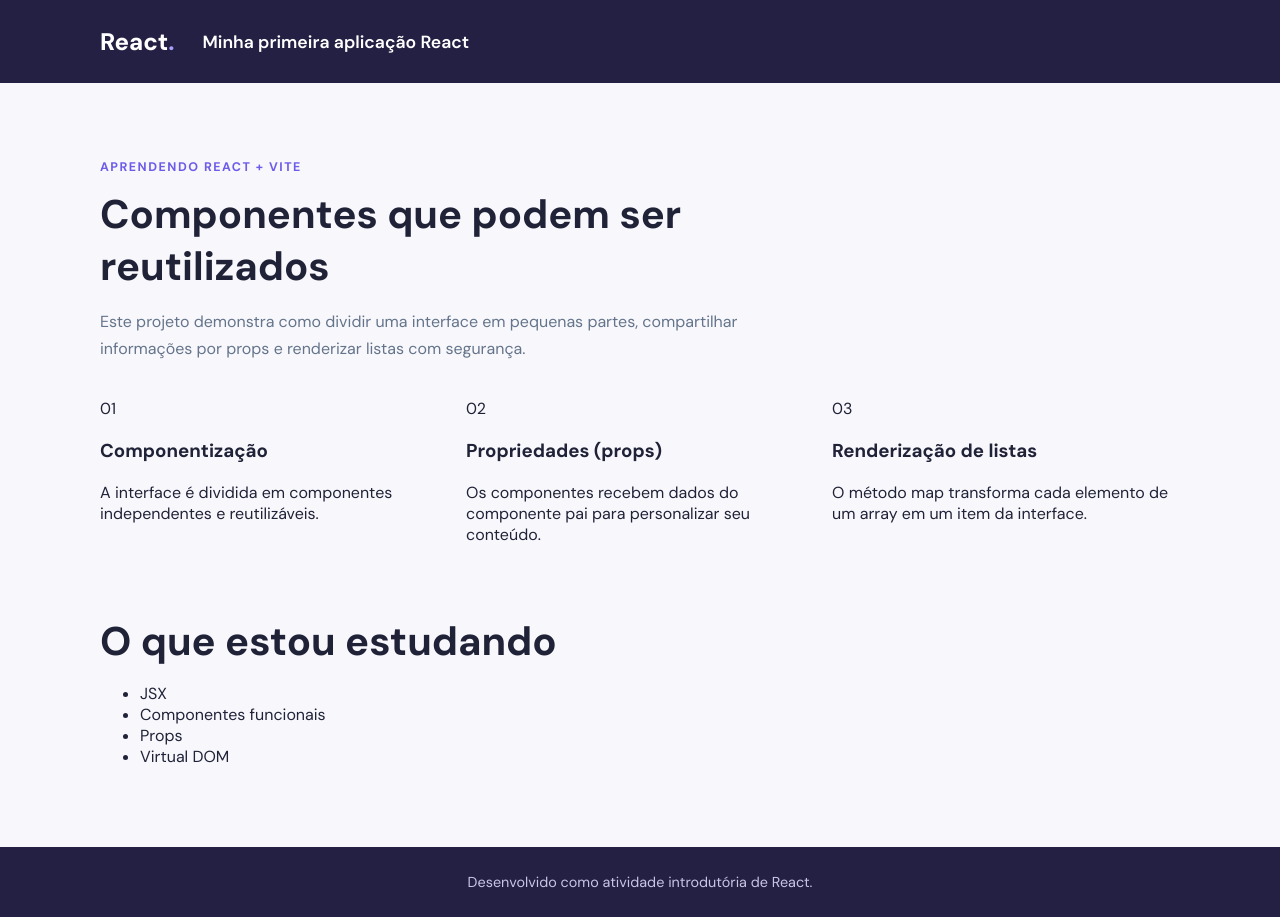
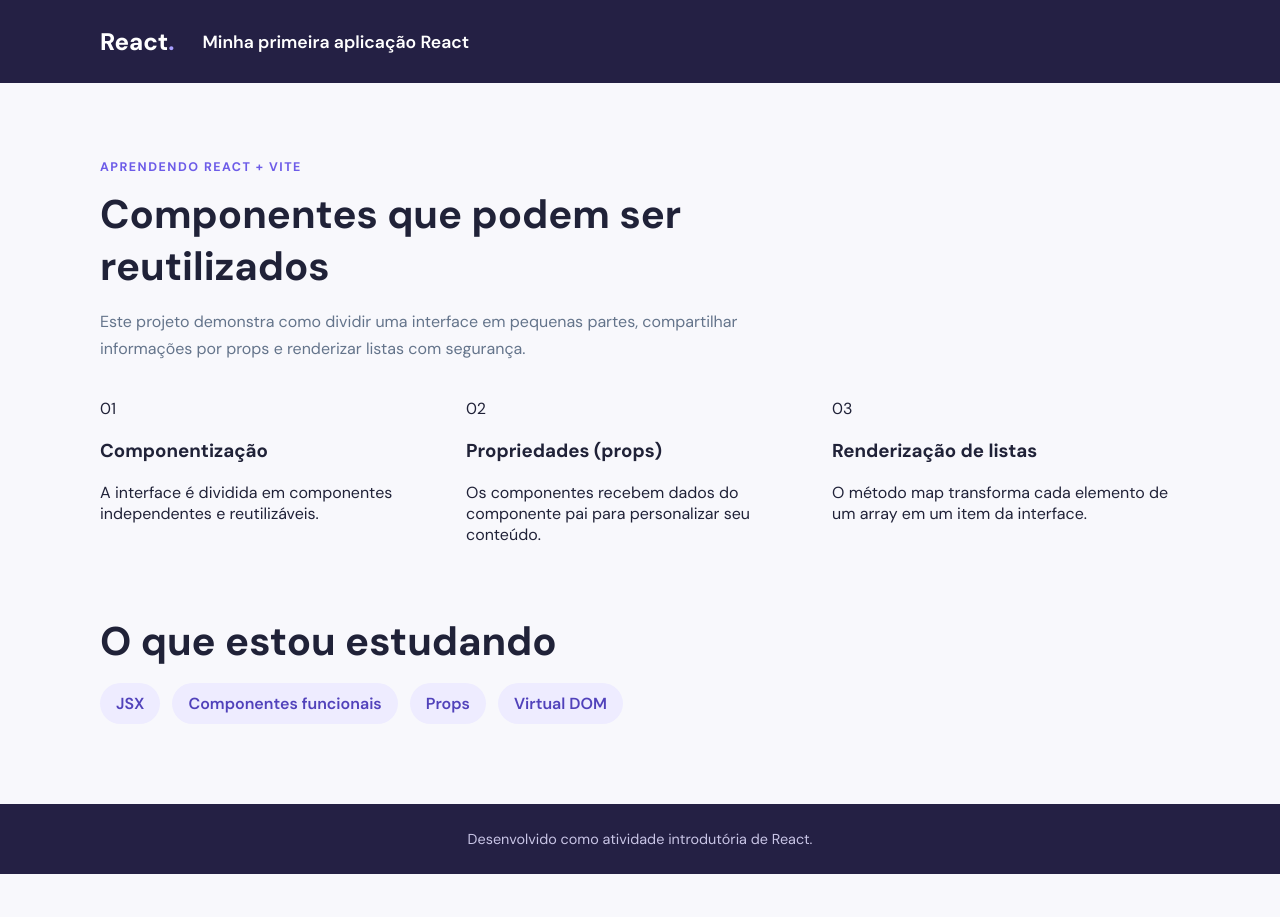
Before and after one commit to jpSantos06/Primeiro-App, a React (Vite) app: page / in a window 1280 px wide. After the commit the page ends 874 px from the top, so only its background shows below. Built offline with nearby package versions, Linux system fonts and the light colour scheme; the HTML template or start-up script is replaced by a standard one.

Commit message:
Restaura versão original da primeira atividade: src/components/Lista.jsx

```diff
--- a/src/components/Lista.jsx
+++ b/src/components/Lista.jsx
@@ -1,10 +1,8 @@
 export default function Lista({ itens }) {
   return (
-    <ul className="flex flex-wrap gap-2">
+    <ul className="lista">
       {itens.map((item, index) => (
-        <li key={`${item}-${index}`} className="rounded-full bg-violet-100 px-4 py-2 text-sm font-semibold text-violet-800">
-          {item}
-        </li>
+        <li key={`${item}-${index}`}>{item}</li>
       ))}
     </ul>
   )
```
